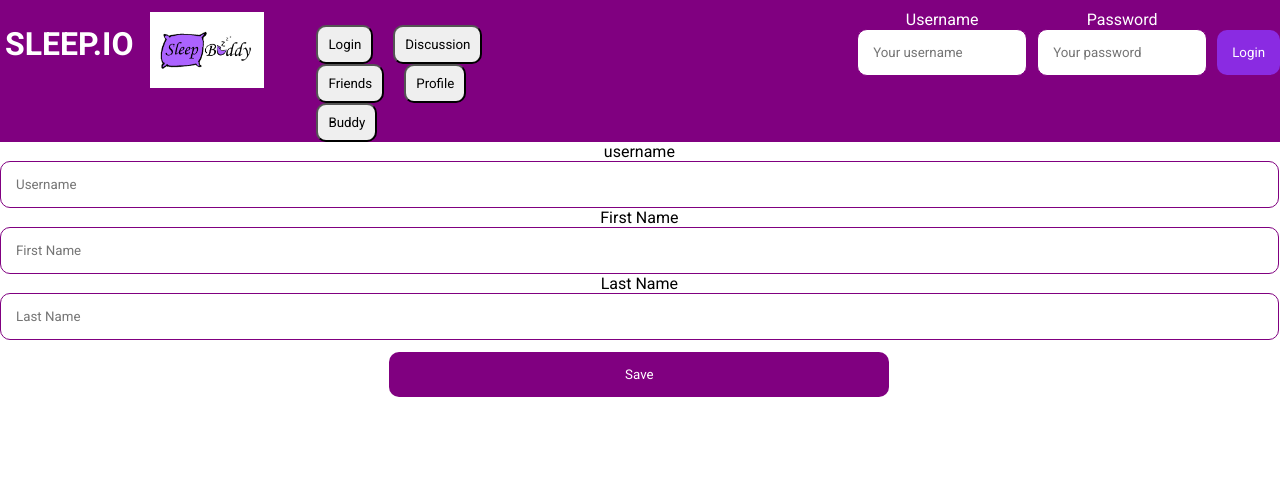
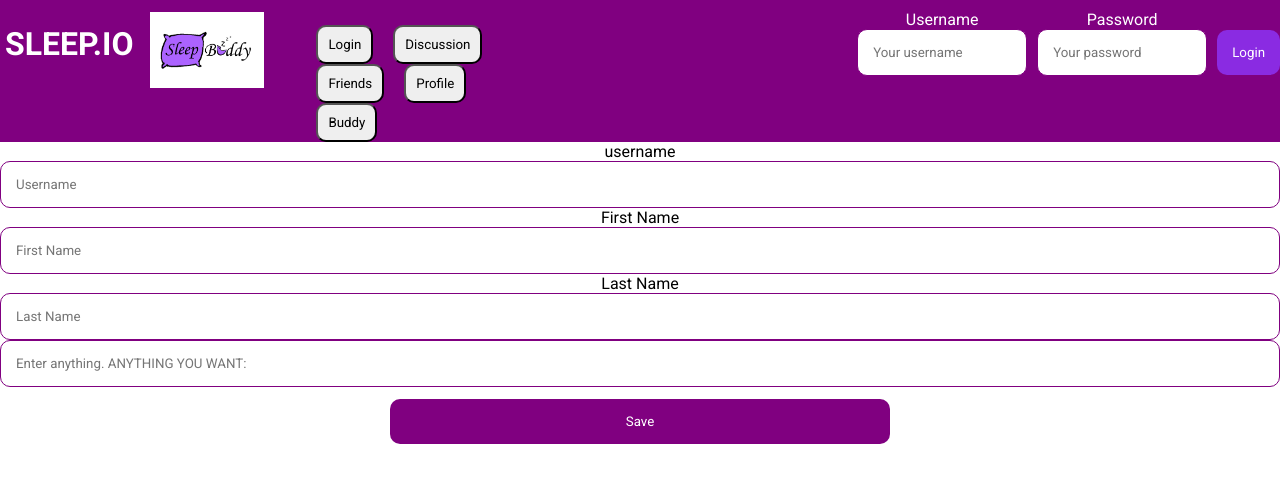
Before and after one commit to jmlacey/HCI-Social-Media-Project, a React (Create React App) app: page / in a window 1280 px wide. Both pictures are taken after a click on the button "Profile". Shown: the top 482 px of the page. Built offline with nearby package versions, Linux system fonts and the light colour scheme; no server answers.

Commit message:
Experimenting with artifacts

```diff
--- a/src/Component/Josh_Components/UserProfile.js
+++ b/src/Component/Josh_Components/UserProfile.js
@@ -7,12 +7,13 @@ class UserProfile extends Component {
       userName: "",
       firstName: "",
       lastName: "",
+      testArtifact: "",
     };
   }
 
   componentDidMount() {
     //Make a fetch call that grabs the three states and fills in the text boxes.
-    alert("WELCOME TO THE PROFILE PAGE");
+
     fetch(
       "http://stark.cse.buffalo.edu/cse410/reactioneers/api/usercontroller.php",
       {
@@ -41,14 +42,8 @@ class UserProfile extends Component {
   }
 
   submitHandler = (event) => {
-    alert("OH BOI YOU HIT THE SUBMIT BUTTON");
-
     //prevents from from actually submitting
     event.preventDefault();
-
-    alert("user_id is: " + sessionStorage.getItem("user"));
-    alert("session_token is: " + sessionStorage.getItem("token"));
-
     fetch(
       "http://stark.cse.buffalo.edu/cse410/reactioneers/api/usercontroller.php",
       {
@@ -68,15 +63,36 @@ class UserProfile extends Component {
       .then((res) => res.json())
       .then(
         (result) => {
-          alert("check postman");
           console.log(result.message);
         },
         (error) => {
           alert("CURSES! FOILED AGAIN!");
         }
       );
-    //Make a giant fetch call to update userName, firstName, lastName.
-  };
+
+      fetch(
+        "http://stark.cse.buffalo.edu/cse410/reactioneers/api/upcontroller.php",
+        {
+          method: "post",
+          body: JSON.stringify({
+
+            //API FIELDS
+            action: "addOrEditUserPrefs",
+            user_id: sessionStorage.getItem("user"),
+            userid: sessionStorage.getItem("user"),
+            session_token: sessionStorage.getItem("token"),
+            prefname: "testPref",
+            prefvalue: this.state.testArtifact,
+
+
+          }),}).then((res) => res.json()).then((result) => {
+
+
+          //DO WHATEVER YOU WANT WITH THE JSON HERE
+
+
+        },(error) => {alert("error!");});
+      }
 
   userNameChangeHandler = (event) => {
     this.setState({
@@ -93,6 +109,12 @@ class UserProfile extends Component {
   lastNameChangeHandler = (event) => {
     this.setState({
       lastName: event.target.value,
+    });
+  };
+
+  artifactsChangeHandler = (event) => {
+    this.setState({
+      testArtifact: event.target.value,
     });
   };
 
@@ -124,6 +146,13 @@ class UserProfile extends Component {
             value={this.state.lastName}
           ></input>
 
+          <input
+            type="text"
+            placeholder="Enter anything. ANYTHING YOU WANT:"
+            onChange={this.artifactsChangeHandler}
+            value={this.state.testArtifact}
+          ></input>
+
           <input type="submit" value="Save"></input>
         </form>
       </div>
```
